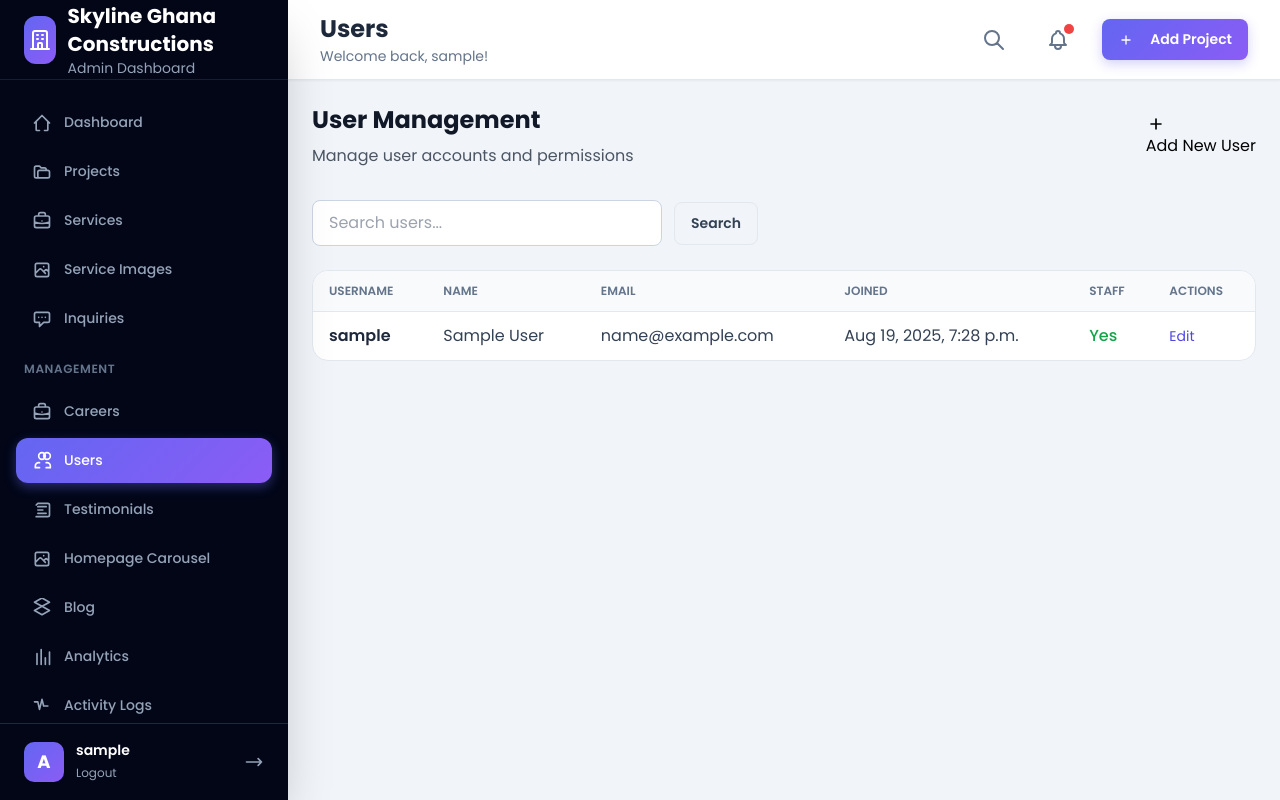
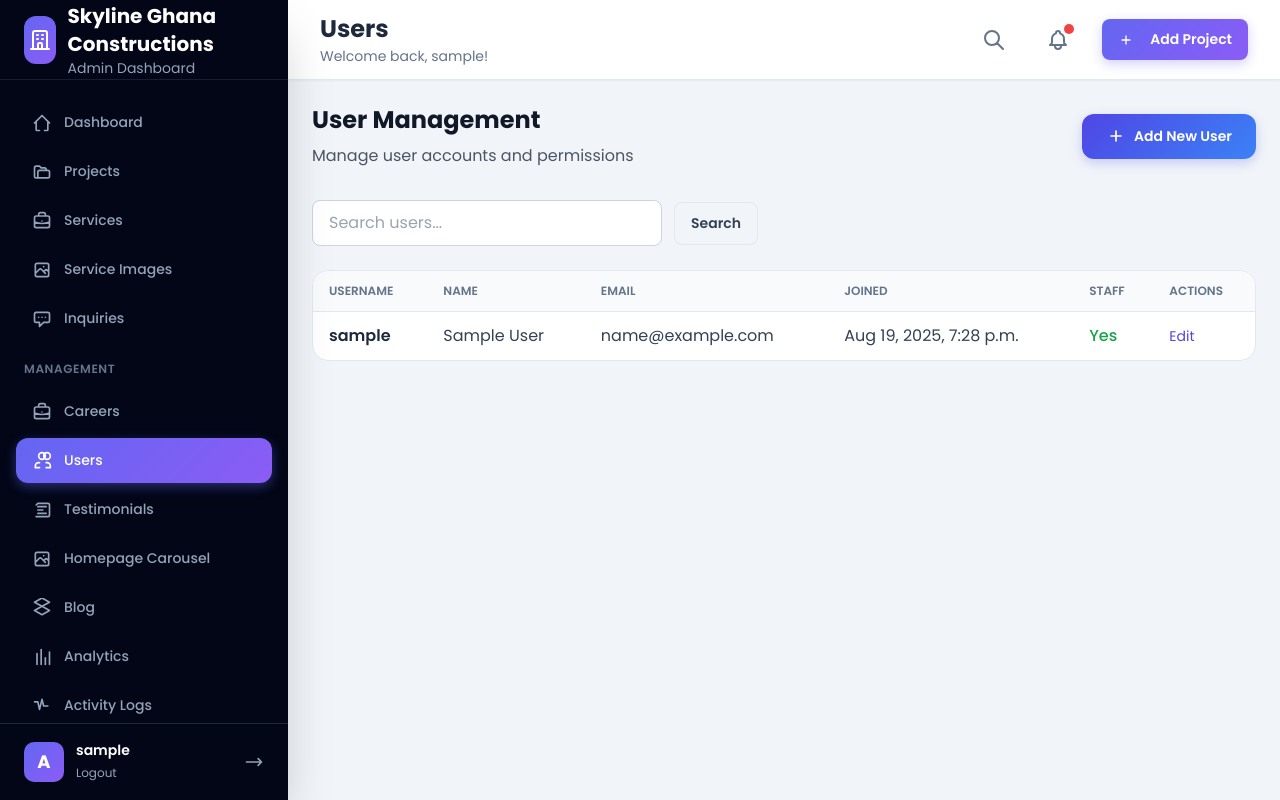
Before and after one commit to Ricas2410/skylinegh, a Django app: page /my-admin/users/ in a window 1280 px wide. Run offline with Django 5.2, Linux system fonts and the light colour scheme; the visitor is signed in with stand-in values (Sample User, id 1); data comes from the database, SQL or seed files in the repository; data that the repository does not hold is empty; some libraries are stand-ins or nearby versions.

Commit message:
Fix user management modal JavaScript and button styling issues
- Fixed JavaScript function definitions and scope issues for user modals
- Added proper CSS styling for the Add User button with custom class
- Added debugging console logs to troubleshoot modal functionality
- Ensured functions are globally available on window object
- Moved JavaScript to proper extra_js block for better loading

```diff
--- a/templates/dashboard/users/list.html
+++ b/templates/dashboard/users/list.html
@@ -8,7 +8,7 @@
         <h2 class="text-2xl font-bold text-gray-900 mb-2">User Management</h2>
         <p class="text-gray-600">Manage user accounts and permissions</p>
     </div>
-    <button onclick="openCreateUserModal()" class="btn-primary-submit" style="text-decoration: none;">
+    <button onclick="openCreateUserModal()" class="btn-primary-custom">
         <svg class="w-5 h-5 mr-2" fill="none" stroke="currentColor" viewBox="0 0 24 24">
             <path stroke-linecap="round" stroke-linejoin="round" stroke-width="2" d="M12 6v6m0 0v6m0-6h6m-6 0H6"></path>
         </svg>
@@ -182,41 +182,63 @@
 
 {% endblock %}
 
+{% block extra_css %}
 <style>
-/* Submit button styling with fallback colors */
-.btn-primary-submit {
-    background: linear-gradient(135deg, #4f46e5 0%, #3b82f6 100%) !important;
-    color: white !important;
-    padding: 12px 24px !important;
-    border-radius: 12px !important;
-    font-weight: 600 !important;
-    border: none !important;
-    cursor: pointer !important;
-    transition: all 0.2s ease !important;
-    display: flex !important;
-    align-items: center !important;
-    box-shadow: 0 4px 12px rgba(79, 70, 229, 0.25) !important;
+/* Custom button styling */
+.btn-primary-custom {
+    background: linear-gradient(135deg, #4f46e5 0%, #3b82f6 100%);
+    color: white;
+    padding: 12px 24px;
+    border-radius: 12px;
+    font-weight: 600;
+    border: none;
+    cursor: pointer;
+    transition: all 0.2s ease;
+    display: flex;
+    align-items: center;
+    box-shadow: 0 4px 12px rgba(79, 70, 229, 0.25);
+    font-size: 14px;
 }
 
-.btn-primary-submit:hover {
-    background: linear-gradient(135deg, #3730a3 0%, #1e40af 100%) !important;
-    transform: translateY(-1px) !important;
-    box-shadow: 0 8px 20px rgba(79, 70, 229, 0.35) !important;
+.btn-primary-custom:hover {
+    background: linear-gradient(135deg, #3730a3 0%, #1e40af 100%);
+    transform: translateY(-1px);
+    box-shadow: 0 8px 20px rgba(79, 70, 229, 0.35);
 }
 
-.btn-primary-submit:active {
-    transform: translateY(0) !important;
-    box-shadow: 0 4px 12px rgba(79, 70, 229, 0.25) !important;
+.btn-primary-custom:active {
+    transform: translateY(0);
+    box-shadow: 0 4px 12px rgba(79, 70, 229, 0.25);
+}
+
+.btn-primary-custom svg {
+    margin-right: 8px;
+    width: 20px;
+    height: 20px;
 }
 </style>
+{% endblock %}
 
+{% block extra_js %}
 <script>
+// User management modal functions
 function openCreateUserModal() {
-    document.getElementById('createUserModal').classList.remove('hidden');
+    console.log('Opening create user modal');
+    const modal = document.getElementById('createUserModal');
+    if (modal) {
+        modal.classList.remove('hidden');
+        console.log('Modal opened successfully');
+    } else {
+        console.error('Create user modal not found');
+    }
 }
 
 function closeCreateUserModal() {
-    document.getElementById('createUserModal').classList.add('hidden');
+    console.log('Closing create user modal');
+    const modal = document.getElementById('createUserModal');
+    if (modal) {
+        modal.classList.add('hidden');
+    }
 }
 
 function openEditUserModal(userId, username, email, firstName, lastName, isStaff, isActive) {
@@ -261,4 +283,18 @@
         closeDeleteUserModal();
     }
 }
+
+// Ensure DOM is loaded before attaching events
+document.addEventListener('DOMContentLoaded', function() {
+    console.log('User management page loaded');
+
+    // Make functions globally available
+    window.openCreateUserModal = openCreateUserModal;
+    window.closeCreateUserModal = closeCreateUserModal;
+    window.openEditUserModal = openEditUserModal;
+    window.closeEditUserModal = closeEditUserModal;
+    window.openDeleteUserModal = openDeleteUserModal;
+    window.closeDeleteUserModal = closeDeleteUserModal;
+});
 </script>
+{% endblock %}
```
